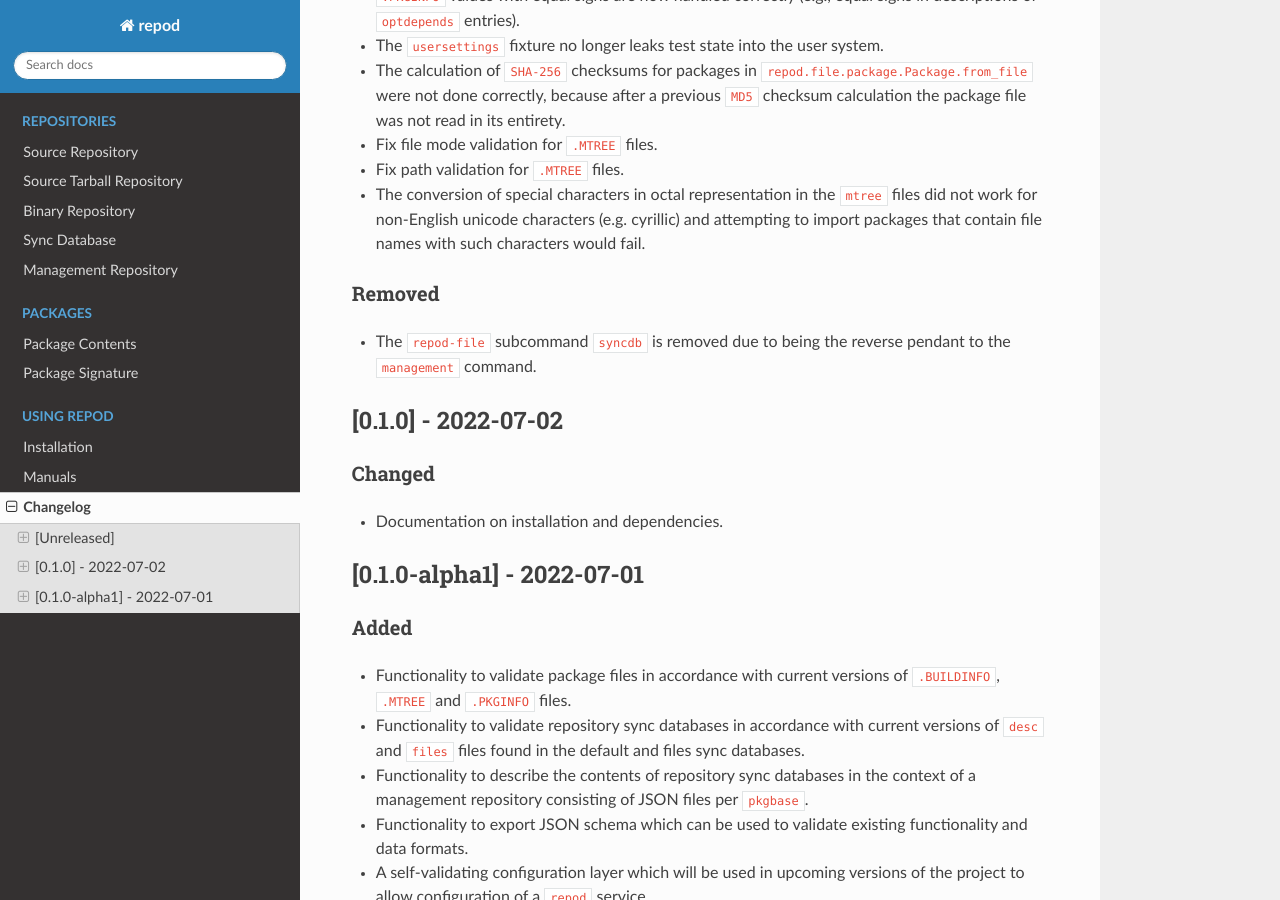
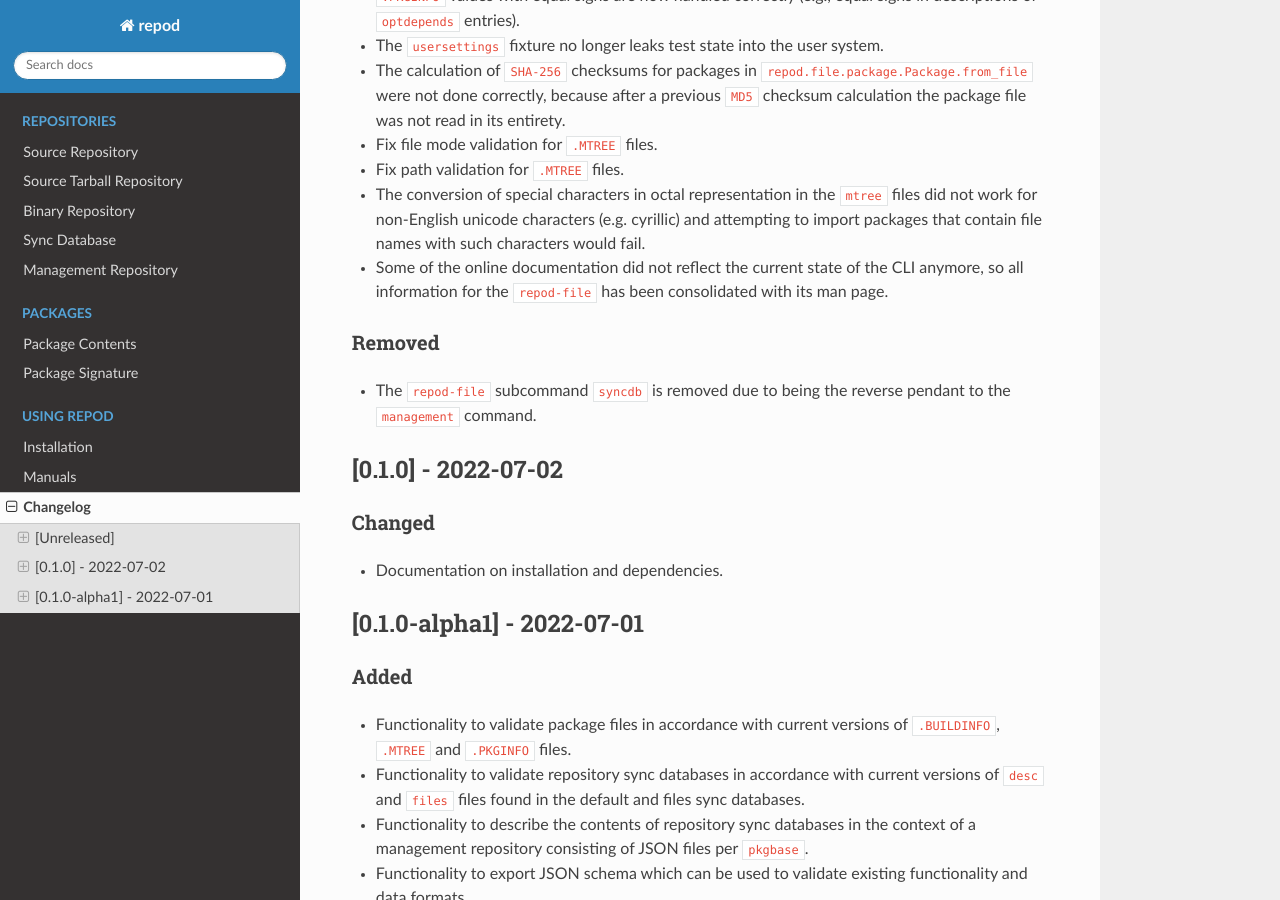
Before and after one commit to archlinux/repod, a Sphinx documentation site: the page built from docs/repod/changelog.rst, in a window 1280 px wide and 900 px high, scrolled down 1412 px. Built offline with Sphinx 7.4.7 and the Read the Docs theme 2.0.0, drawn with Linux system fonts in a browser that asks for light colours.

Commit message:
Add changelog entry for CLI documentation cleanup
docs/repod/changelog.rst:
Add changelog entry for CLI documentation cleanup

```diff
--- a/docs/repod/changelog.rst
+++ b/docs/repod/changelog.rst
@@ -80,6 +80,9 @@ Fixed
   files did not work for non-English unicode characters (e.g. cyrillic) and
   attempting to import packages that contain file names with such characters
   would fail.
+* Some of the online documentation did not reflect the current state of the CLI
+  anymore, so all information for the ``repod-file`` has been consolidated with
+  its man page.
 
 Removed
 ^^^^^^^
```
